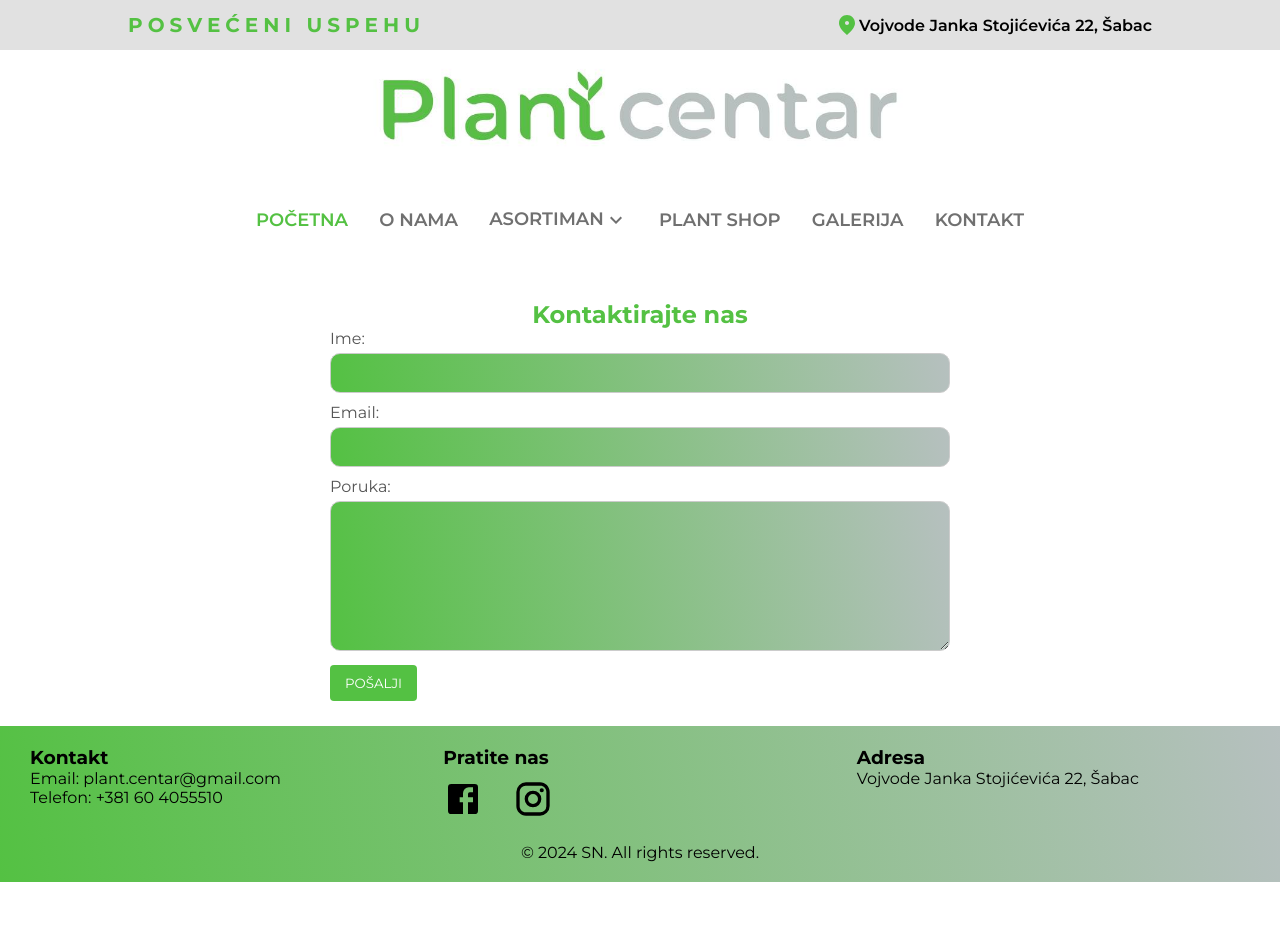
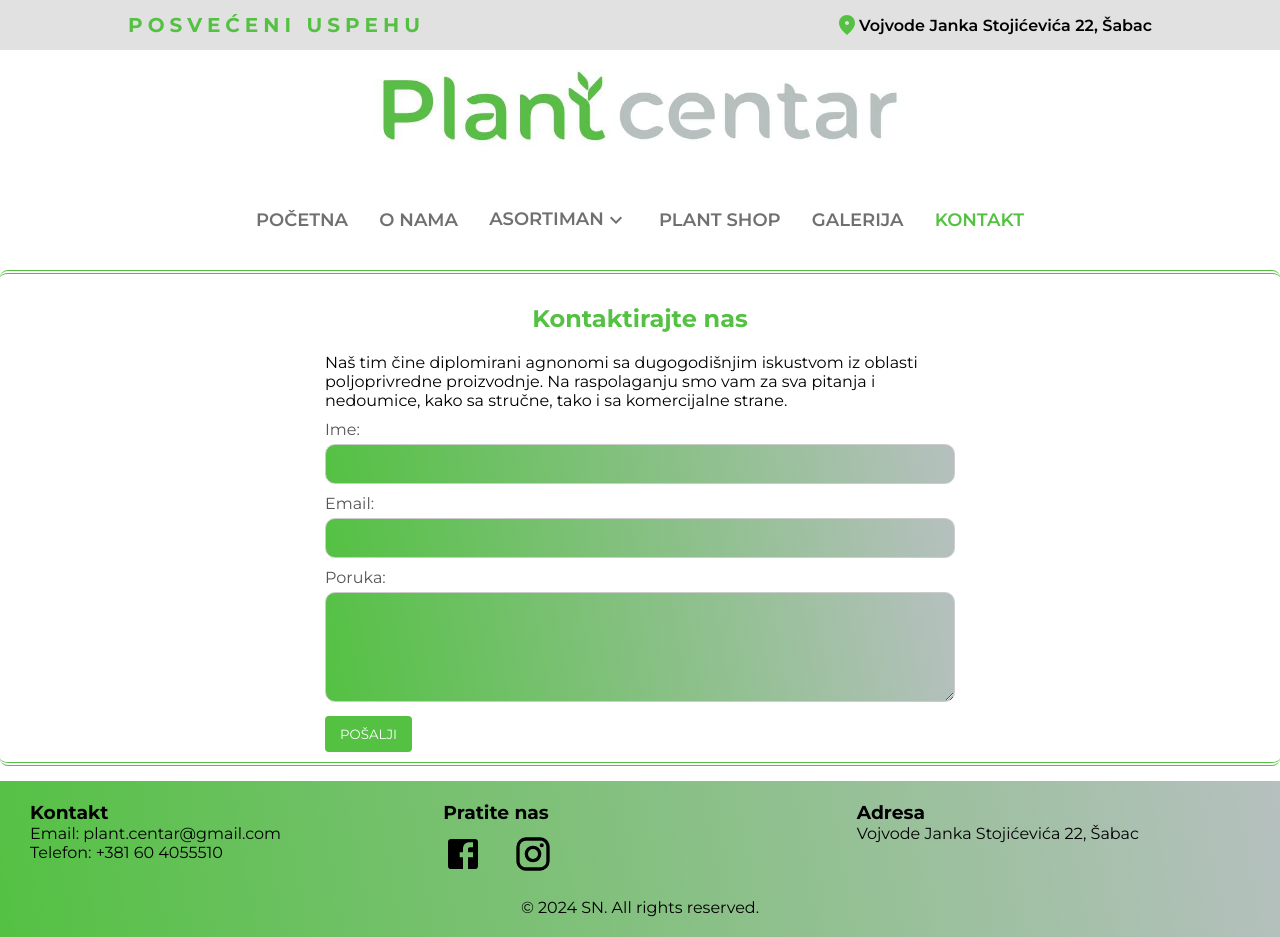
Before and after one commit to steve958/plant-centar, a React (Vite) app: page /#/kontakt in a window 1280 px wide. Before the commit the page ends 882 px from the top, so only its background shows below. Built offline with nearby package versions, Linux system fonts and the light colour scheme.

Commit message:
contact us updated

```diff
--- a/src/components/ContactUs/ContactUs.css
+++ b/src/components/ContactUs/ContactUs.css
@@ -1,12 +1,24 @@
 .contact-us-form {
-  width: 50%;
+  width: 100%;
   margin: 0 auto;
   padding: 10px;
   border-radius: 8px;
   background-color: #fff;
   /* box-shadow: 0 2px 4px rgba(0, 0, 0, 0.6); */
   min-height: 52vh;
+  display: flex;
+  flex-direction: column;
+  align-items: center;
+  justify-content: center;
+  border-top: 4px double #54c143;
+  border-bottom: 4px double #54c143;
   animation: appear 1s 1;
+}
+
+.contact-us-description {
+  margin-top: 20px;
+  width: 50%;
+  margin-bottom: 10px;
 }
 
 h2 {
@@ -16,6 +28,10 @@ h2 {
 
 .form-group {
   margin-bottom: 10px;
+}
+
+form {
+  width: 50%;
 }
 
 label {
@@ -40,7 +56,7 @@ textarea {
 }
 
 textarea {
-  height: 150px;
+  height: 110px;
 }
 
 .submit-button {
--- a/src/components/ContactUs/ContactUs.tsx
+++ b/src/components/ContactUs/ContactUs.tsx
@@ -35,6 +35,11 @@ const ContactUs = () => {
   return (
     <div className="contact-us-form">
       <h2>Kontaktirajte nas</h2>
+      <p className='contact-us-description'>
+        Naš tim čine diplomirani agnonomi sa dugogodišnjim iskustvom iz
+        oblasti poljoprivredne proizvodnje. Na raspolaganju smo vam za sva
+        pitanja i nedoumice, kako sa stručne, tako i sa komercijalne strane.
+      </p>
       <form onSubmit={handleSubmit} ref={form}>
         <div className="form-group">
           <label htmlFor="name">Ime:</label>
--- a/src/components/Homepage/Carousel/Carousel.tsx
+++ b/src/components/Homepage/Carousel/Carousel.tsx
@@ -33,7 +33,7 @@ export default function Carousel() {
       image: sustainable,
       heading: "Zaštita životne sredine",
       moreInfo:
-        "Svedoci smo sve izraženijih klimatskih promena prethodnu deceniju, što je svakao utiče na život gajenih biljaka, ostalog živog sveta a i nas samih. Promenom pristupa u svim oblastima života a naravno i u poljoprivredi možemo uticati na smanjenje štetnih uticaja. Upotrebom ekoloških preparata, doziranom primenom pesticida i đubriva kao i zbrinjavanjem prazne ambalaže trudimo se da doprinesemo ublažavanju ovog globalnog problema, na kom je potrebno još više i udruženo raditi.",
+        "Svedoci smo sve izraženijih klimatskih promena prethodnu deceniju, što svakao utiče na život gajenih biljaka, kao i ostalog živog sveta. Promenom pristupa u svim oblastima života a naravno i u poljoprivrednoj proizvodnji možemo uticati na smanjenje štetnih uticaja. Upotrebom ekoloških preparata, doziranom primenom pesticida i đubriva kao i zbrinjavanjem prazne ambalaže trudimo se da doprinesemo ublažavanju ovog globalnog problema, na kom je potrebno još više i udruženo raditi.",
     },
     {
       image: dogs,
--- a/src/components/Homepage/NeedHelp/NeedHelp.tsx
+++ b/src/components/Homepage/NeedHelp/NeedHelp.tsx
@@ -17,7 +17,7 @@ export default function NeedHelp() {
             {/* Bottom section - Promo Banner */}
             <div className="promo-banner">
                 <div className="promo-text">
-                    <h2>Imate pitanja u vezi proizvodnje?</h2>
+                    <h2>Potrebna vam je stručna podrška?</h2>
                 </div>
                 <Button onClick={navigateToContactPage} className="learn-more-btn">Kontaktirajte nas</Button>
             </div>
--- a/src/components/Homepage/WhatWeDo/WhatWeDo.tsx
+++ b/src/components/Homepage/WhatWeDo/WhatWeDo.tsx
@@ -25,10 +25,7 @@ export default function WhatWeDo() {
                 </div>
                 <div className="heading-border"></div>
                 <div className="what-we-do-content">
-                    <div
-                        className="what-we-do-card"
-                        onClick={() => navigate("/sredstva-za-zastitu-bilja")}
-                    >
+                    <div className="what-we-do-card" onClick={() => navigate("/kontakt")}>
                         <img src={science} className="icon-img" style={{ scale: "0.9" }} />
                         <h3
                             onMouseEnter={() => setHover("science")}
@@ -39,18 +36,33 @@ export default function WhatWeDo() {
                                 : "Stručna podrška"}
                         </h3>
                     </div>
-                    <div
-                        className="what-we-do-card"
-                        onClick={() => navigate("/sredstva-za-ishranu-bilja")}
-                    >
+                    <div className="what-we-do-card">
                         <img src={warehouse} className="icon-img" />
                         <h3
                             onMouseEnter={() => setHover("warehouse")}
                             onMouseLeave={clearHover}
                         >
-                            {hover === "warehouse"
-                                ? "Distribucija sredstava za zaštitu i ishranu bilja"
-                                : "Prodaja"}
+                            {hover === "warehouse" ? (
+                                <span>
+                                    "Distribucija sredstava za{" "}
+                                    <p
+                                        onClick={() => navigate("/sredstva-za-zastitu-bilja")}
+                                        style={{ display: "inline", color: "green" }}
+                                    >
+                                        zaštitu
+                                    </p>{" "}
+                                    i{" "}
+                                    <p
+                                        onClick={() => navigate("/sredstva-za-ishranu-bilja")}
+                                        style={{ display: "inline", color: "green" }}
+                                    >
+                                        ishranu
+                                    </p>{" "}
+                                    bilja"
+                                </span>
+                            ) : (
+                                "Prodaja"
+                            )}
                         </h3>
                     </div>
                     <div
--- a/src/components/Menu/Menu.tsx
+++ b/src/components/Menu/Menu.tsx
@@ -1,4 +1,4 @@
-import { useState } from "react";
+import { useEffect, useState } from "react";
 import "./Menu.css";
 import MenuIcon from "@mui/icons-material/Menu";
 import logoMain from "../../assets/PlantCLogo.jpg";
@@ -13,6 +13,17 @@ export default function Menu({ onNavigate }: MenuProps) {
   const [selected, setSelected] = useState<string>("pocetna");
   const [menuClicked, setMenuClicked] = useState<boolean>(false);
   const [categoriesHover, setCategoriesHover] = useState<boolean>(false);
+
+
+  useEffect(() => {
+    trackUrl(location.hash)
+  }, [location.hash])
+
+  function trackUrl(hash: string) {
+    const start = hash.indexOf('/') + 1
+    const url = hash.slice(start)
+    setSelected(url)
+  }
 
   function toggleMenu() {
     const oldState = menuClicked;
```
